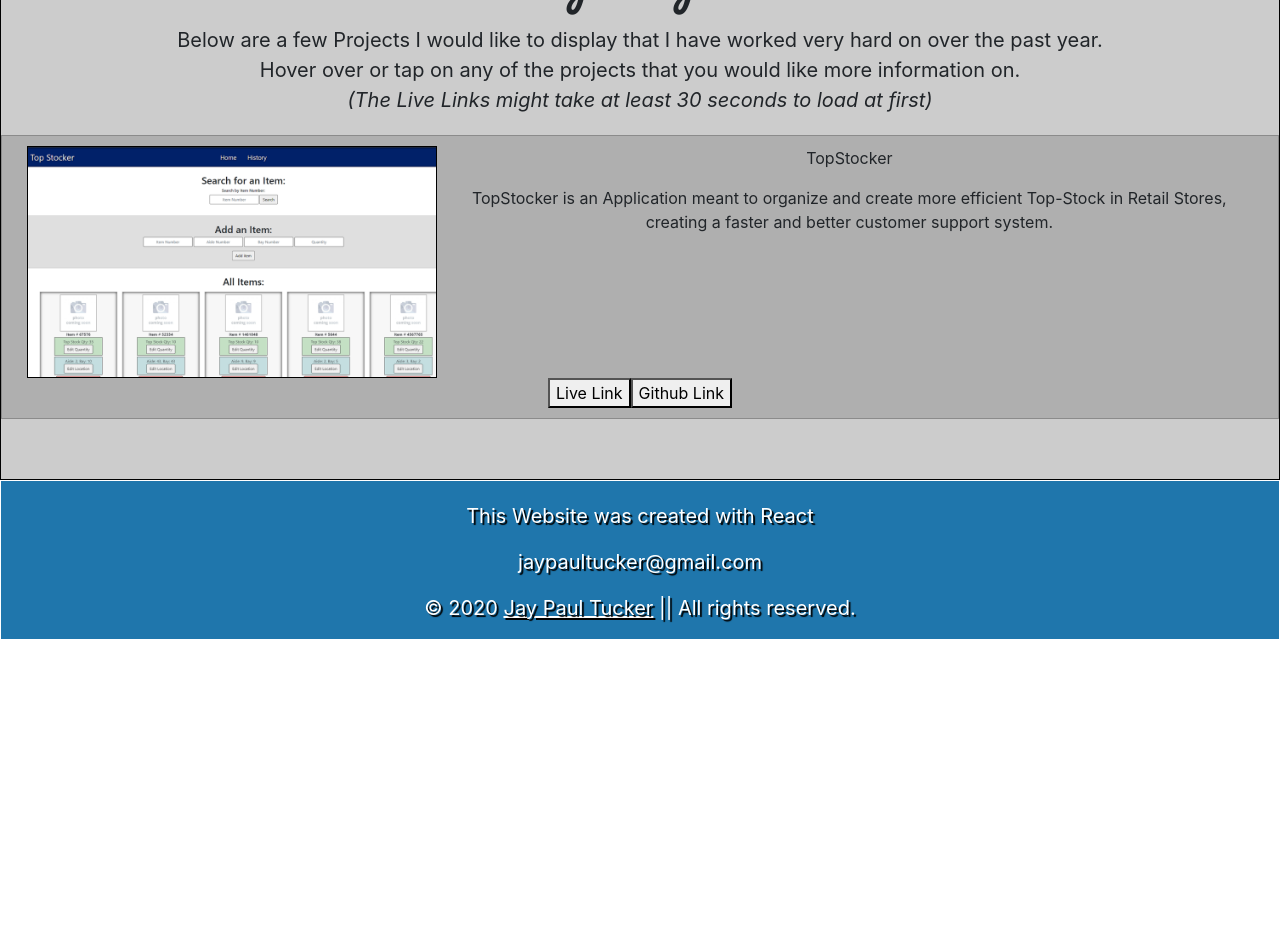
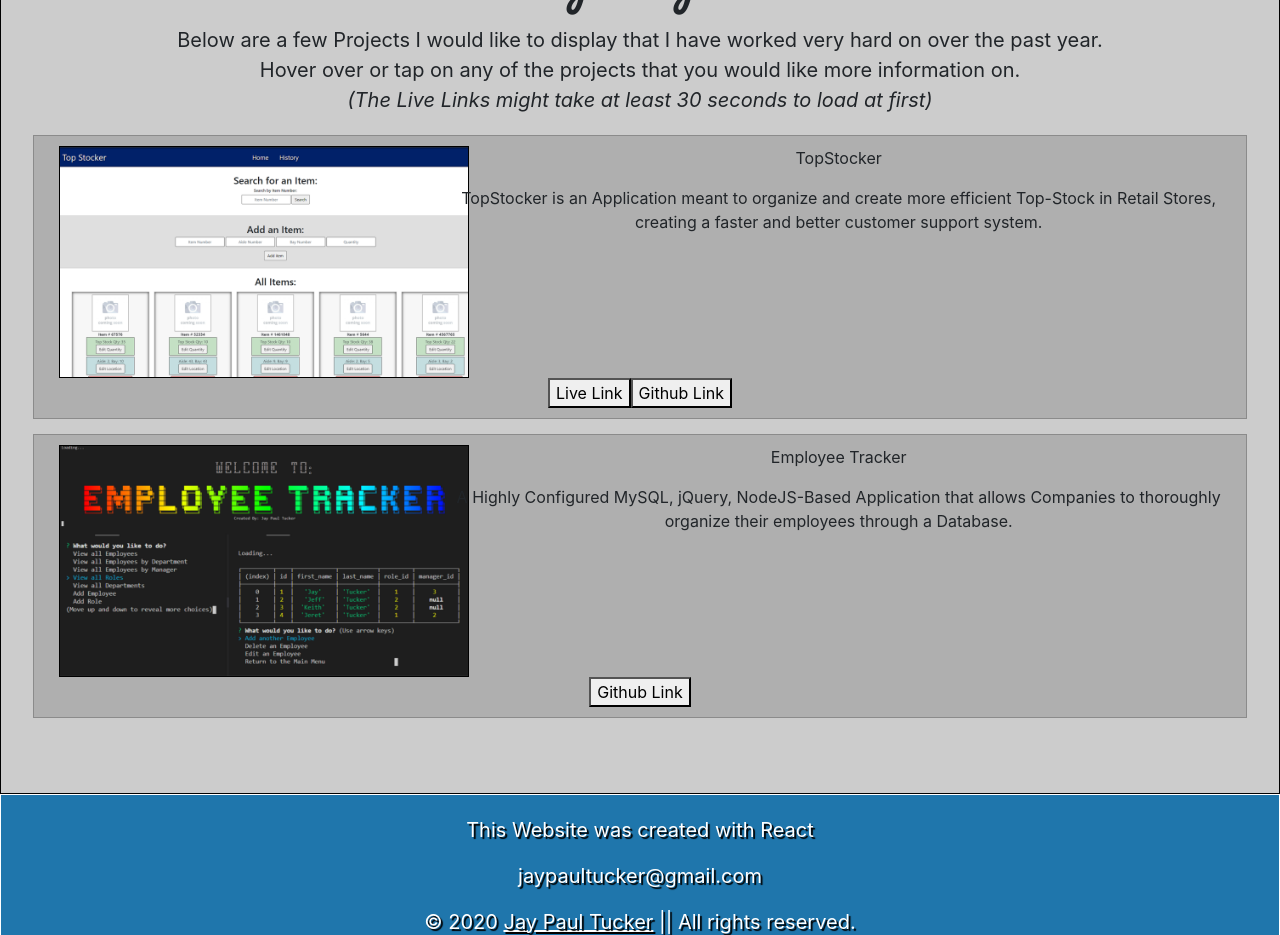
Before and after one commit to JayPTucker/React-Portfolio, a React (Create React App) app: page / in a window 1280 px wide. Shown: the part 1260-2195 px from the top of the page. Before the commit the page ends 1900 px from the top, so only its background shows below. Built offline with nearby package versions, Linux system fonts and the light colour scheme.

Commit message:
Readded 2nd Project to Work Page and Removed Junk Code #2

```diff
--- a/src/components/pages/Home.js
+++ b/src/components/pages/Home.js
@@ -115,7 +115,7 @@ function HomePage() {
                 {/* ===================================
                     PROJECT 1 - TOP TopStocker
                 =================================== */}
-                <Row className="topstocker-row">
+                <Row className="project1-row">
 
                     <Col md={4}>
                         <img className="project-1 image" src={project1} alt="TopStocker"></img>
@@ -140,32 +140,29 @@ function HomePage() {
                     PROJECT 2 - TOP TopStocker
                 =================================== */}
 
+                <Row className="project2-row">
+
+                    <Col md={4}>
+                        <img className="project-1 image" src={project2} alt="Employee Tracker"></img>
+                    </Col>
+                    <Col md={8}>
+                        <p className="project-title">
+                            Employee Tracker
+                        </p>
+                        <p className="project-desc">
+                            A Highly Configured MySQL, jQuery, NodeJS-Based Application that allows Companies to thoroughly organize their employees through a Database.
+                        </p>
+                    </Col>
+
+                    <Col md={12} className="text-center justify-content-center">
+                        <a class="shortcut-btn" href="https://github.com/JayPTucker/employee-tracker"><button>Github Link</button></a>
+                    </Col>
+
+                </Row>
+
             </Row>
 
-                    {/* <Row className="justify-content-center text-center">
-                        <Col md={4} className="container">
-                            <img className="project-1 image" src={project1} alt="Witter"></img>
-                            <div className="overlay">
-                                <Col md={12} className="text">
-                                    <p className="work-bio">
-                                        TopStocker is an Application meant to organize and create more efficient Top-Stock in Retail Stores, creating a faster and better customer support system.
-                                    </p>
-
-                                    <a target="_blank" rel="noopener noreferrer" href="https://topstocker.herokuapp.com/">
-                                        <button className="live-link-btn">
-                                            Live Link
-                                        </button>
-                                    </a>
-
-                                    <a target="_blank" rel="noopener noreferrer" href="https://github.com/JayPTucker/TopStocker">
-                                        <button className="github-link-btn">
-                                            Github Link
-                                        </button>
-                                    </a>
-
-                                </Col>
-                            </div>
-                        </Col>
+                    {/*
 
                         <Col md={4} className="container">
                             <img className="image" src={project2} alt="Employee Tracker"></img>
--- a/src/components/style/Home.css
+++ b/src/components/style/Home.css
@@ -226,11 +226,12 @@
 /* ==================================== */
 /* PROJECT 1 - TOPSTOCKER */
 /* ==================================== */
-.topstocker-row {
+.project1-row, .project2-row {
     background-color: rgb(175, 175, 175);
     padding: 10px;
     border: 1px solid rgb(139, 139, 139);
-    width: 100%;
+    width: 95%;
+    margin-bottom: 15px;
 }
 
 /* ==================================== */
```
